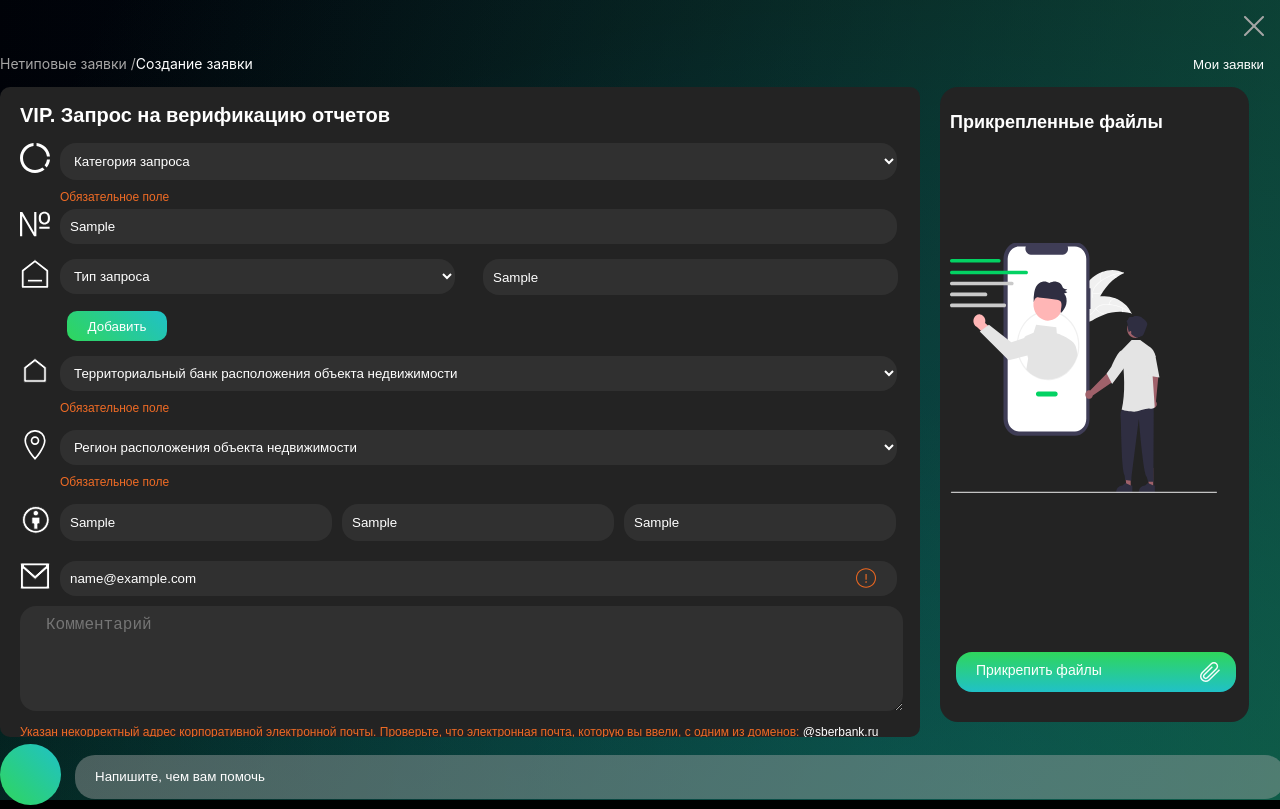
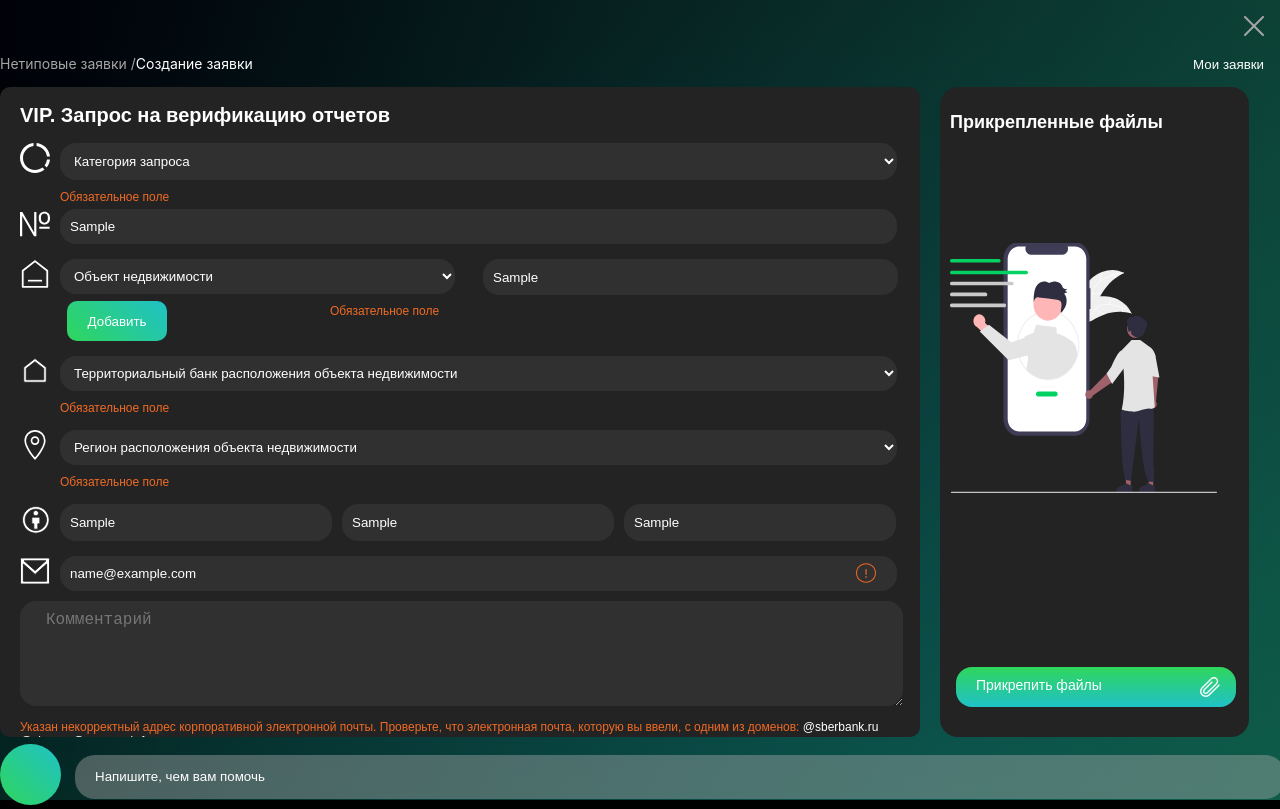
Before and after one commit to vtaeke/skill-atypical-loans-ui, a React (Create React App) app: page /vip-verify in a window 1280 px wide. Both pictures are taken after typing "Sample", "Sample", "Sample", "Sample", "Sample", "name@example.com" into the empty fields and a click on the button "Создать заявку". Built offline with nearby package versions, Linux system fonts and the light colour scheme; a web font is replaced by a local one.

Commit message:
EKOB2BCP-6674 - Правки UI v3

```diff
--- a/src/pages/NonTransactionalPage/NonTransactionalRequest.tsx
+++ b/src/pages/NonTransactionalPage/NonTransactionalRequest.tsx
@@ -365,13 +365,14 @@ const NonTransactionalRequest: React.FC = () => {
                                                 onChange={(e) => handleInputChange('objectType', e.target.value)}
                                             >
                                                 <option value="" disabled hidden>Объект недвижимости</option>
-                                                <option value="Объект недвижимости">Объект недвижимости</option>
+                                                <option value="СНТ">СНТ</option>
                                                 <option value="ИЖС">ИЖС</option>
                                             </select>
-                                            {/*{showErrors && !formState.externalId && (*/}
-                                            {/*    <div className="error-message">*/}
-                                            {/*        <span className="span-error-info">Заполните обязательное поле: </span>Объект недвижимости</div>*/}
-                                            {/*)}*/}
+                                            {showErrors && !formState.objectType && (
+                                                <div className="error-message" style={{marginLeft: '270px'}}>
+                                                    <span className="span-error-info">Обязательное поле</span>
+                                                </div>
+                                            )}
                                         </div>
                                         <div className="form-content-real-property">
                                             <input
@@ -442,7 +443,7 @@ const NonTransactionalRequest: React.FC = () => {
                                     )}
                                 </div>
 
-                                <div className="form-button">
+                                <div className="form-button-verify" >
                                     <button type="submit" className="create-request-btn">Создать заявку</button>
                                 </div>
 
--- a/src/pages/StartPage/StartPage.tsx
+++ b/src/pages/StartPage/StartPage.tsx
@@ -119,7 +119,9 @@ const StartPage: React.FC = () => {
                     <img width={35} height={38} src={clipBoardRegularFile} alt="Create Request" />
                     <p>Урегулирование задолженности</p>
                 </div>
-                <div className="card" onClick={() => handleCardClick('/form')}>
+                <div className="card"
+                     // onClick={() => handleCardClick('/form')}
+                >
                     <img width={35} height={38} src={clipBoardRegistry} alt="Create Request" />
                     <p>Реестры</p>
                 </div>
--- a/src/pages/VerifyPages/VerifyRequest.scss
+++ b/src/pages/VerifyPages/VerifyRequest.scss
@@ -55,7 +55,7 @@
 }
 
 .right-block-request {
-  height: 635px;
+  height: 650px;
   width: calc((100% - 50px) / 4);
   margin-right: 20px;
   margin-left: 20px;
@@ -224,13 +224,13 @@
 
 .button-realty-add {
   width: 100px;
-  height: 30px;
+  height: 40px;
   background-image: linear-gradient(45deg, rgb(47, 214, 92) 0%, rgb(32, 193, 199) 100%);
   color: white;
   border-radius: 10px;
   border: none;
   cursor: pointer;
-  margin: 0px 0px 10px 47px;
+  margin: -10px 0px 10px 47px;
 }
 
 .form-content-body-bank {
@@ -260,7 +260,7 @@
 
 .form-content-fio {
   display: flex;
-  margin: 10px 0 10px 0px;
+  margin: 10px 0 5px 0px;
 }
 
 .form-content-email {
--- a/src/pages/VerifyPages/VerifyRequest.tsx
+++ b/src/pages/VerifyPages/VerifyRequest.tsx
@@ -110,13 +110,6 @@ const VerifyRequest: React.FC = () => {
         setFileList(newFileList);
     };
 
-    // const handleFileChange = (event: React.ChangeEvent<HTMLInputElement>) => {
-    //     if (event.target.files) {
-    //         const filesArray = Array.from(event.target.files);
-    //         setFileList([...fileList, ...filesArray]);
-    //     }
-    // };
-
     const handleFileChange = (event: React.ChangeEvent<HTMLInputElement>) => {
         if (event.target.files) {
             const filesArray = Array.from(event.target.files);
@@ -151,27 +144,6 @@ const VerifyRequest: React.FC = () => {
             console.log('Прикрепленные файлы:', fileList);
         }
     };
-
-    // const handleSubmit = (event: React.FormEvent) => {
-    //     event.preventDefault();
-    //     // for (const field in formState) {
-    //     //     dispatch(updateFormField(field, formState[field as keyof typeof formState]));
-    //     // }
-    //     // Object.keys(formState).forEach((field) => {
-    //     //     dispatch(updateFormField(field, formState[field as keyof typeof formState]));
-    //     // })
-    //     Object.entries(formState).forEach(([field, value]) => {
-    //         dispatch(updateFormField(field, value))
-    //     })
-    //     setNotificationMsg('Заявка успешно создана!')
-    //     setShowNotification(true)
-    //
-    //     // setTimeout(() => {
-    //     //     setShowNotification(false)
-    //     // }, 4000)
-    //
-    //     console.log('Данные формы отправлены в Redux:', formState);
-    // };
 
     //v2 handleSubmit send to back-end
     // const handleSubmit = async(event: React.FormEvent) => {
@@ -283,40 +255,6 @@ const VerifyRequest: React.FC = () => {
                                             )}
                                         </div>
                                     </div>
-                                    {/*<div className="input-block-category">*/}
-                                    {/*    <label style={{display: 'flex', justifyContent: 'flex-end'}}*/}
-                                    {/*           htmlFor="businessProcessSelect">*/}
-                                    {/*        <select*/}
-                                    {/*            id="businessProcessSelect"*/}
-                                    {/*            className='select-realty-category'*/}
-                                    {/*            value={formState.businessProcess}*/}
-                                    {/*            onChange={(e) => handleInputChange('businessProcess', e.target.value)}*/}
-                                    {/*        >*/}
-                                    {/*            <option value="" disabled hidden>Категория запроса</option>*/}
-                                    {/*            <option value="Реструктуризация">Реструктуризация</option>*/}
-                                    {/*            <option value="Жилые дома, земельные участки">Жилые дома, земельные*/}
-                                    {/*                участки*/}
-                                    {/*            </option>*/}
-                                    {/*        </select>*/}
-                                    {/*        <div className="img-icon-down">*/}
-                                    {/*            <svg width="33.512817" height="10.858643" viewBox="0 0 33.5128 10.8586"*/}
-                                    {/*                 fill="none" xmlns="http://www.w3.org/2000/svg">*/}
-                                    {/*                <line id="Line 1" x1="0.256348" y1="0.486938" x2="16.910767"*/}
-                                    {/*                      y2="10.429321" stroke="#FFFFFF" stroke-opacity="0.560000"*/}
-                                    {/*                      stroke-width="1.000000"/>*/}
-                                    {/*                <line id="Line 1" x1="16.602051" y1="10.371704" x2="33.256470"*/}
-                                    {/*                      y2="0.429321" stroke="#FFFFFF" stroke-opacity="0.560000"*/}
-                                    {/*                      stroke-width="1.000000"/>*/}
-                                    {/*            </svg>*/}
-                                    {/*        </div>*/}
-                                    {/*    </label>*/}
-
-                                    {/*    {showErrors && !formState.businessProcess && (*/}
-                                    {/*        <div className="error-message">*/}
-                                    {/*            <span className="span-error-info">Обязательное поле</span>*/}
-                                    {/*        </div>*/}
-                                    {/*    )}*/}
-                                    {/*</div>*/}
                                 </div>
 
                                 <div className="form-content-credit-contract">
@@ -350,9 +288,14 @@ const VerifyRequest: React.FC = () => {
                                                 onChange={(e) => handleInputChange('objectType', e.target.value)}
                                             >
                                                 <option value="" disabled hidden>Объект недвижимости</option>
-                                                <option value="Объект недвижимости">Объект недвижимости</option>
+                                                <option value="СНТ">СНТ</option>
                                                 <option value="ИЖС">ИЖС</option>
                                             </select>
+                                            {showErrors && !formState.objectType && (
+                                                <div className="error-message" style={{marginLeft: '270px'}}>
+                                                    <span className="span-error-info">Обязательное поле</span>
+                                                </div>
+                                            )}
                                         </div>
                                         <div className="form-content-real-property">
                                             <input
@@ -362,6 +305,11 @@ const VerifyRequest: React.FC = () => {
                                                 value={formState.objectCost}
                                                 onChange={(e) => handleInputChange('objectCost', e.target.value)}
                                             />
+                                            {showErrors && !formState.objectCost && (
+                                                <div className="error-message">
+                                                    <span className="span-error-info">Обязательное поле</span>
+                                                </div>
+                                            )}
                                         </div>
                                     </div>
                                     <button className='button-realty-add'>Добавить</button>
--- a/src/pages/VerifyPages/VipVerifyRequest.tsx
+++ b/src/pages/VerifyPages/VipVerifyRequest.tsx
@@ -263,10 +263,15 @@ const VipVerifyRequest: React.FC = () => {
                                                 value={formState.objectType}
                                                 onChange={(e) => handleInputChange('objectType', e.target.value)}
                                             >
-                                                <option value="" disabled hidden>Тип запроса</option>
-                                                <option value="Объект недвижимости">Объект недвижимости</option>
+                                                <option value="" disabled hidden>Объект недвижимости</option>
                                                 <option value="ИЖС">ИЖС</option>
+                                                <option value="СНТ">СНТ</option>
                                             </select>
+                                            {showErrors && !formState.objectType && (
+                                                <div className="error-message" style={{marginLeft: '270px'}}>
+                                                    <span className="span-error-info">Обязательное поле</span>
+                                                </div>
+                                            )}
                                         </div>
                                         <div className="form-content-real-property">
                                             <input
@@ -276,6 +281,11 @@ const VipVerifyRequest: React.FC = () => {
                                                 value={formState.objectCost}
                                                 onChange={(e) => handleInputChange('objectCost', e.target.value)}
                                             />
+                                            {showErrors && !formState.objectCost && (
+                                                <div className="error-message">
+                                                    <span className="span-error-info">Обязательное поле</span>
+                                                </div>
+                                            )}
                                         </div>
                                     </div>
                                     <button className='button-realty-add'>Добавить</button>
```
